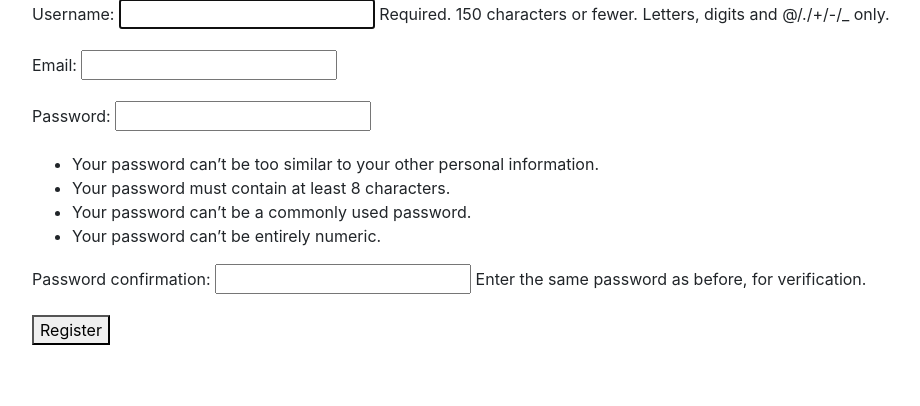
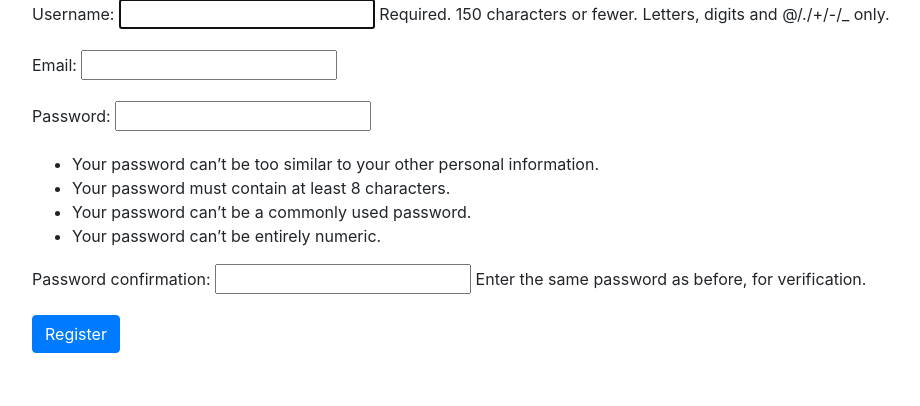
Before and after one commit to thetimkri/test_task_book_store, a Django app: page /register/ in a window 1280 px wide. Shown: the part 103-509 px from the top of the page, without its empty margins (53-973 px from the left). Run offline with Django 5.2, Linux system fonts and the light colour scheme; some libraries are stand-ins or nearby versions.

Commit message:
Changed the buttons design

```diff
--- a/book_store/books/templates/books/login.html
+++ b/book_store/books/templates/books/login.html
@@ -7,6 +7,6 @@
 <form method="post">
     {% csrf_token %}
     {{ form.as_p }}
-    <button type="submit">Login</button>
+    <button type="submit" class="btn btn-primary">Login</button>
 </form>
 {% endblock %}
--- a/book_store/books/templates/books/register.html
+++ b/book_store/books/templates/books/register.html
@@ -7,6 +7,6 @@
 <form method="post">
     {% csrf_token %}
     {{ form.as_p }}
-    <button type="submit">Register</button>
+    <button type="submit" class="btn btn-primary">Register</button>
 </form>
 {% endblock %}
```
Also changed, not shown: book_store/book_store/settings.py (line endings or trailing spaces).
